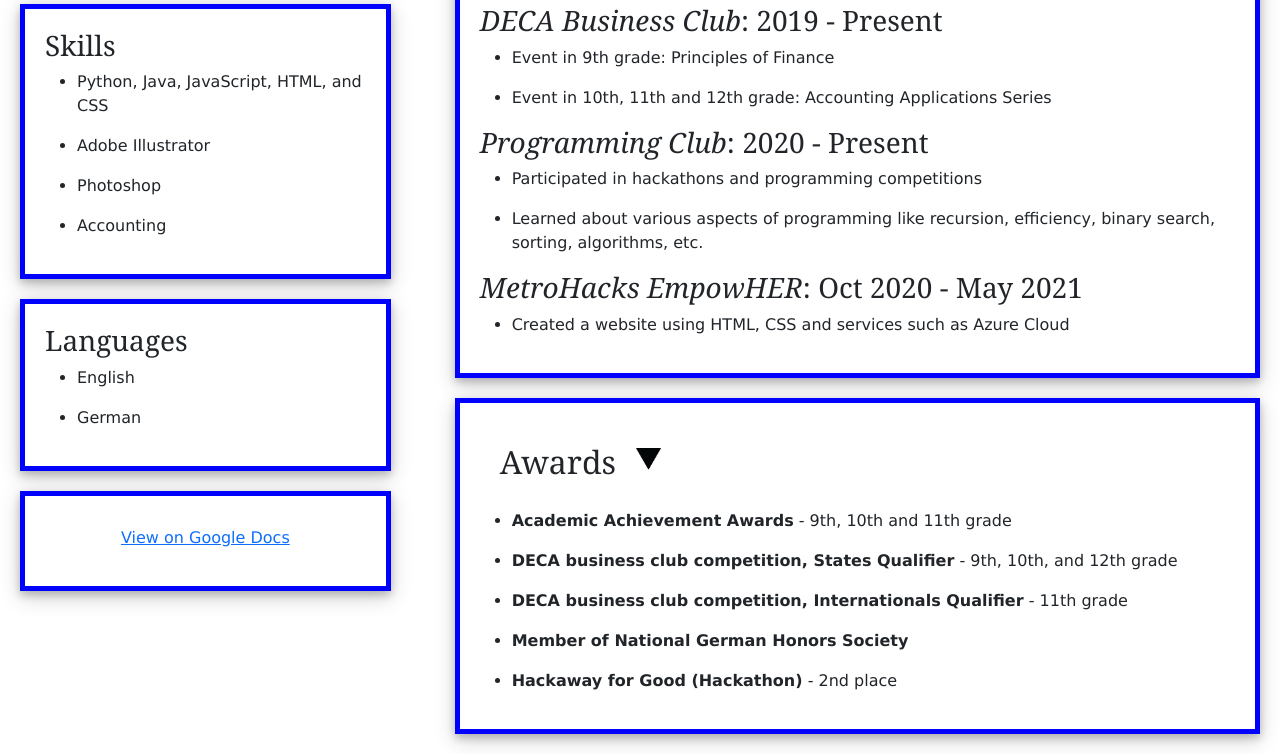
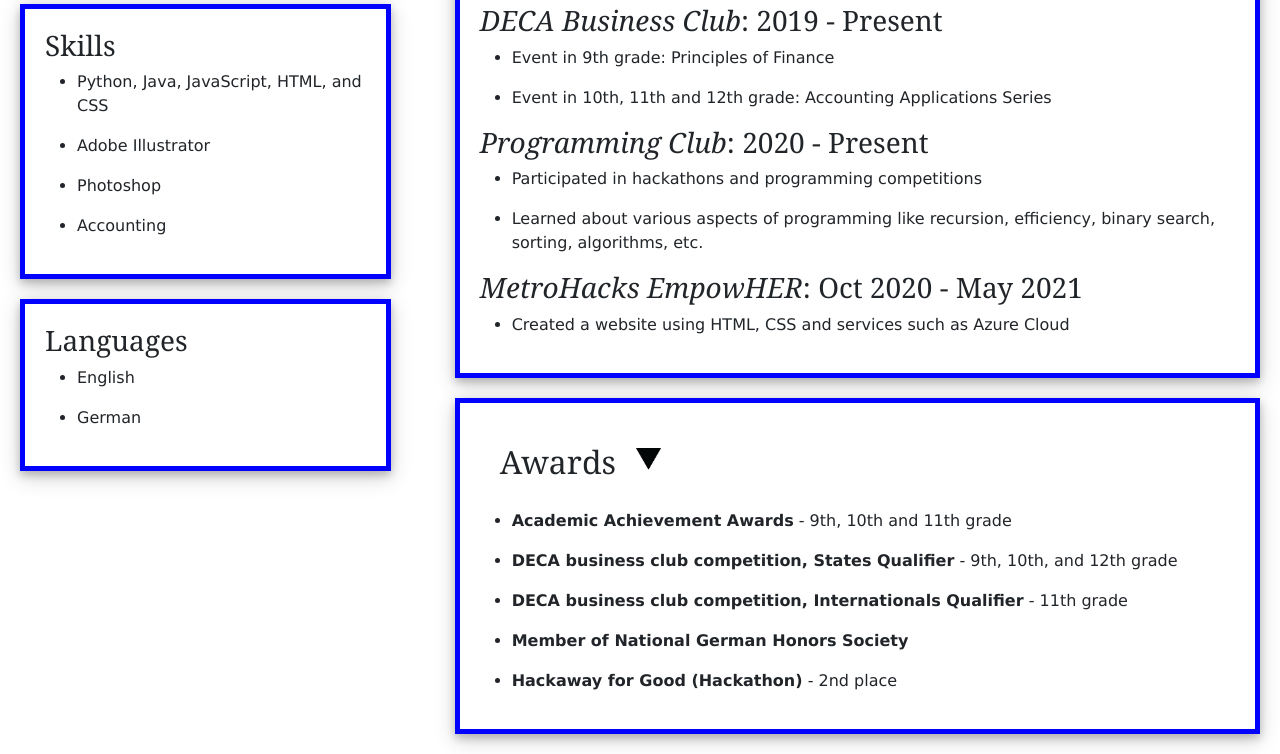
Before and after one commit to Riya-T/about, a plain HTML site: page index.html in a window 1280 px wide. Shown: the part 607-1361 px from the top of the page. Drawn offline with nearby package versions, Linux system fonts and the light colour scheme.

Commit message:
Update index.html

```diff
--- a/index.html
+++ b/index.html
@@ -52,9 +52,6 @@
 						<li><p>English</p></li>
 						<li><p>German</p></li>
 					</ul>
-				</div>
-				<div id="docs" class="box">
-						<p id="doc-link"><a href="https://docs.google.com/document/d/1OEBcZhFGuARpiyurCUNwbadhY5DYsxn31Yxk2cWt2u8/"> View on Google Docs</a></p>
 				</div>
 			</div>
 			<div class="col-sm-8">
```
